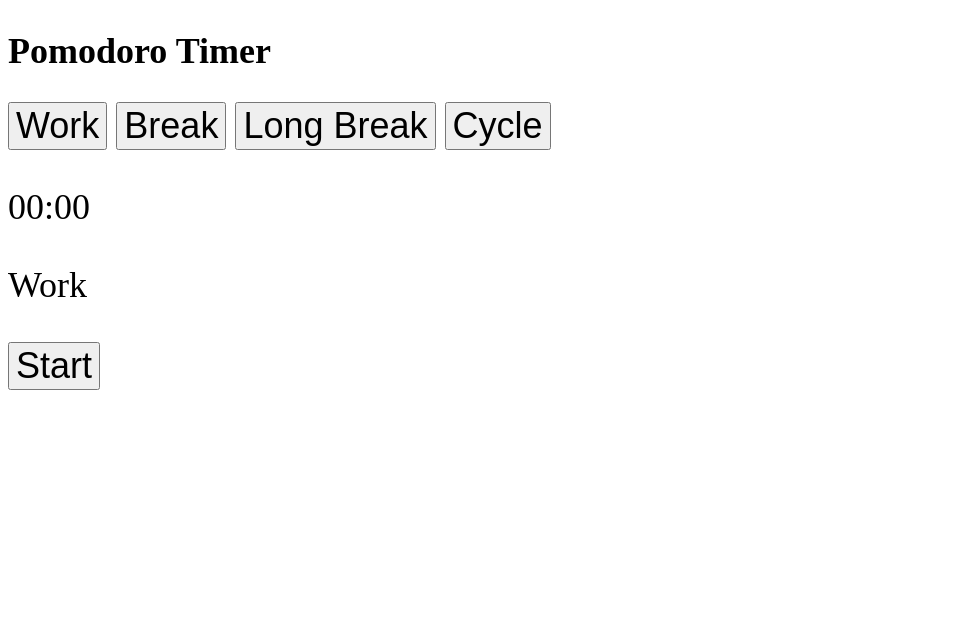
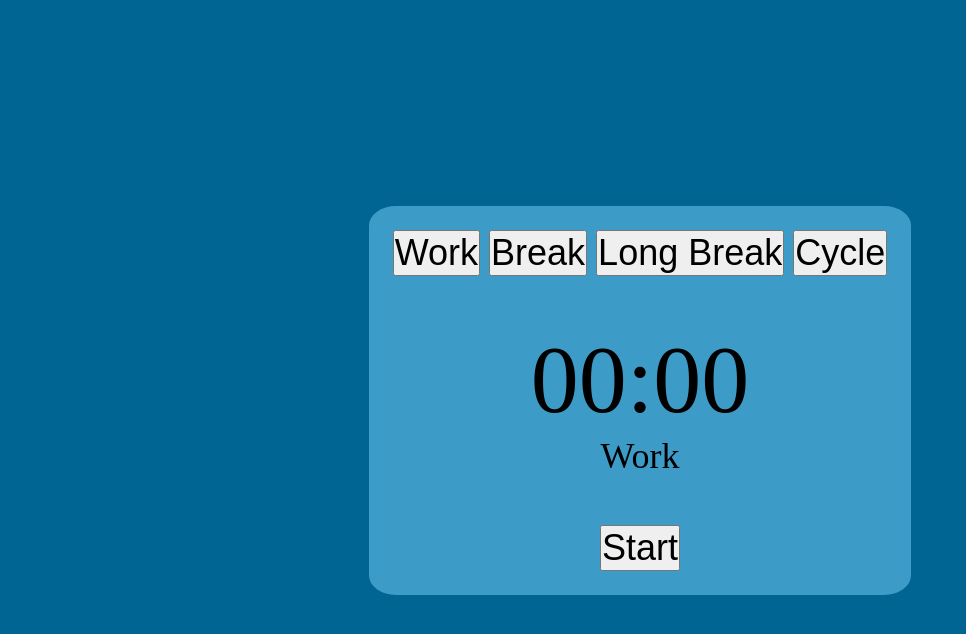
Before and after one commit to aidanc2004/pomodoro-timer, a plain HTML site: page index.html in a window 1280 px wide. Shown: the whole page, without its empty margins (0-966 px from the left). Drawn offline with Linux system fonts and the light colour scheme.

Commit message:
Add simple css, fix alert

```diff
--- a/index.html
+++ b/index.html
@@ -10,7 +10,7 @@
     <script src="script.js" defer></script>
 </head>
 <body>
-    <h2>Pomodoro Timer</h2>
+    <div id="main">
         <button class="timerSetting">Work</button>
         <button class="timerSetting">Break</button>
         <button class="timerSetting">Long Break</button>
@@ -18,5 +18,6 @@
         <p id="timer">00:00</p>
         <p id="task">Work</p>
         <button id="start">Start</button>
+    </div>
 </body>
 </html>
--- a/script.js
+++ b/script.js
@@ -43,6 +43,7 @@ function updateTimer() {
     if (cycleMode) {
         // work
         if (minutes == 25 && currentTask == "Work") {
+            alert("Timer!");
             haltTimer();
 
             // if the cumber of cycles is a multiple of 4, use long break
@@ -57,11 +58,13 @@ function updateTimer() {
 
         // long break
         if (minutes == 15 && currentTask == "Long Break") {
+            alert("Timer!");
             haltTimer();
         }
 
         // short break
         if (minutes == 5 && currentTask == "Break") {
+            alert("Timer!");
             haltTimer();
             currentTask = "Break";
             showTask.textContent = currentTask + " - Cycle";
@@ -70,16 +73,19 @@ function updateTimer() {
     } else {
         // work
         if (minutes == 25 && currentTask == "Work") {
+            alert("Timer!");
             stopTimer();
         }
 
         // long break
         if (minutes == 15 && currentTask == "Long Break") {
+            alert("Timer!");
             stopTimer();
         }
 
         // short break
         if (minutes == 5 && currentTask == "Break") {
+            alert("Timer!");
             stopTimer();
         }
     }
@@ -110,22 +116,18 @@ function stopTimer() {
     clearTimer();
     cycleMode = false;
     numOfCycles = 1;
-    alert("Timer!");
 }
 
 // halt the timer
 function haltTimer() {
     clearInterval(interval);
     running = false;
-    alert("Timer!");
 }
 
 // start the timer
 startButton.addEventListener("click", () => {
     // make sure you cant have it going multiple times
     if (running == false) {
-        minutes = 4; //fdsafdsadf
-        seconds = 55; //adsfdfsasfds
         interval = setInterval(updateTimer, 1000);
         running = true;
     }
--- a/style.css
+++ b/style.css
@@ -1,3 +1,32 @@
 * {
     font-size: 1.5rem;
+    padding: 0;
+    margin: 0;
 }
+
+body {
+    height: 100vh;
+    width: 100vh;
+    margin: auto;
+    display: flex;
+    justify-content: center;
+    align-items: center;
+    background-color: #016593;
+}
+
+#main {
+    padding: 1rem;
+    text-align: center;
+    background-color: rgba(121, 210, 252, .5);
+    border-radius: 5%;
+}
+
+#timer {
+    font-size: 4rem;
+    padding: 2rem;
+    padding-bottom: 0;
+}
+
+#task {
+    padding-bottom: 2rem;
+}
```
Lines whose indentation alone changed are shown as unchanged.
